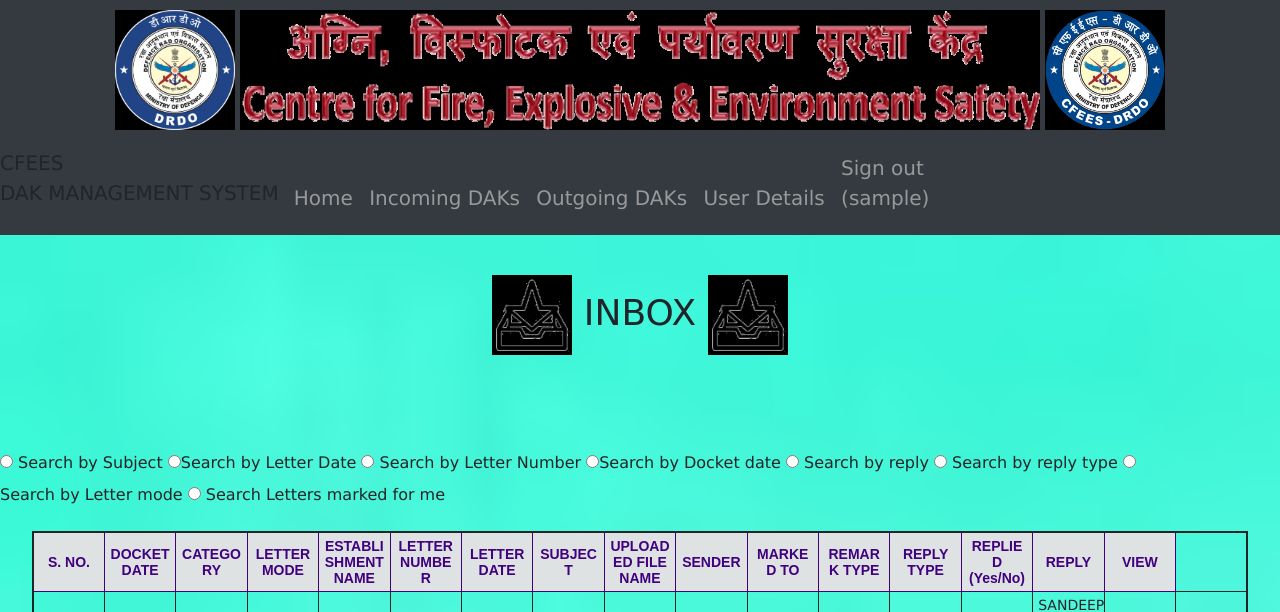
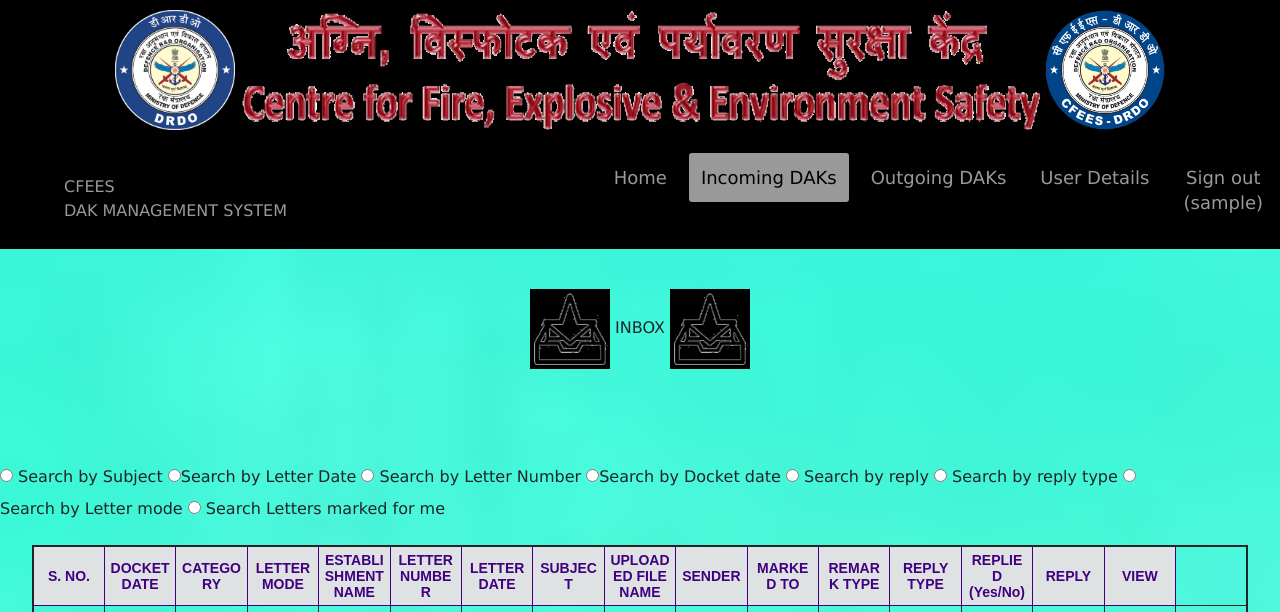
Before and after one commit to aryangupta005/Dak-Management-System, a PHP site: page /inbox.php in a window 1280 px wide. Shown: the top 612 px of the page. Run offline with PHP 8.4, Linux system fonts and the light colour scheme; the visitor is signed in with stand-in values (Sample User, id 1); data comes from the database, SQL or seed files in the repository; data that the repository does not hold is empty.

Commit message:
Update style2.css

```diff
--- a/style2.css
+++ b/style2.css
@@ -81,7 +81,7 @@
 }
 
 .header-bg-dark {
-    background-color: #343a40;
+    background-color: #000000;
 }
 
 body {
@@ -163,8 +169,11 @@ body {
 }
 
 /*Welcome Page*/
-.font36 {
-    font-size: 36px;
+.content {
+    margin: auto;
+    width: 50%;
+    padding: 10px;
+    font-size: 30px;
     font-family: "Comic Sans MS";
 }
 
@@ -395,13 +404,20 @@ select {
 
 /* navigation css */
 .nav {
-    font-size: 20px;
+    display: flex;
+    justify-content: space-between;
+    align-items: center;
+    padding-left: 5%;
     padding-top: 1px;
+    background-color: black;
+    color: #999999;
 }
 
 .nav ul {
+    list-style: none;
     padding-left: 10px;
     padding-bottom: 1px;
+    display: flex;
 }
 
 .nav ul li {
@@ -411,9 +427,19 @@ select {
 }
 
 .nav ul li a {
-    color: #999999;
+    float: left;
+    color: inherit;
+    text-align: center;
+    padding: 12px;
     text-decoration: none;
-    display: block;
+    font-size: 18px;
+    line-height: 25px;
+    border-radius: 3px;
+}
+
+.nav ul li a.active {
+    background-color: #999999;
+    color: black;
 }
 
 .nav ul li a:hover {
```
Also changed, not shown: other parts of style2.css (+14 -8 lines).
